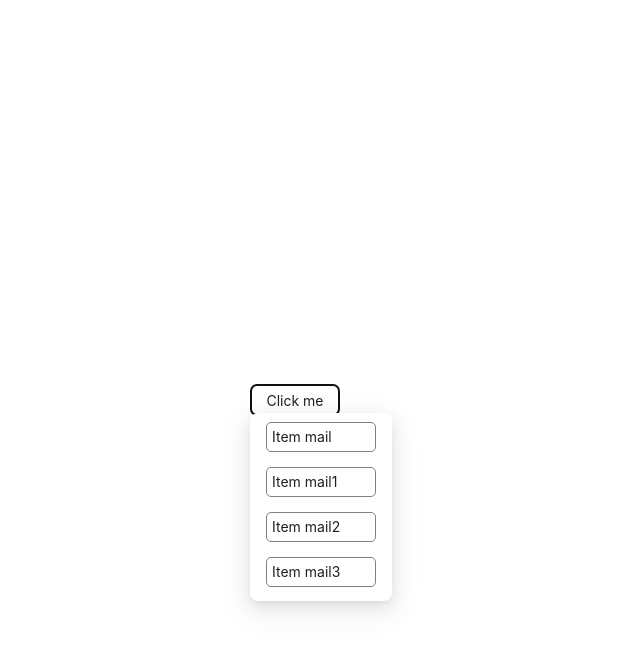
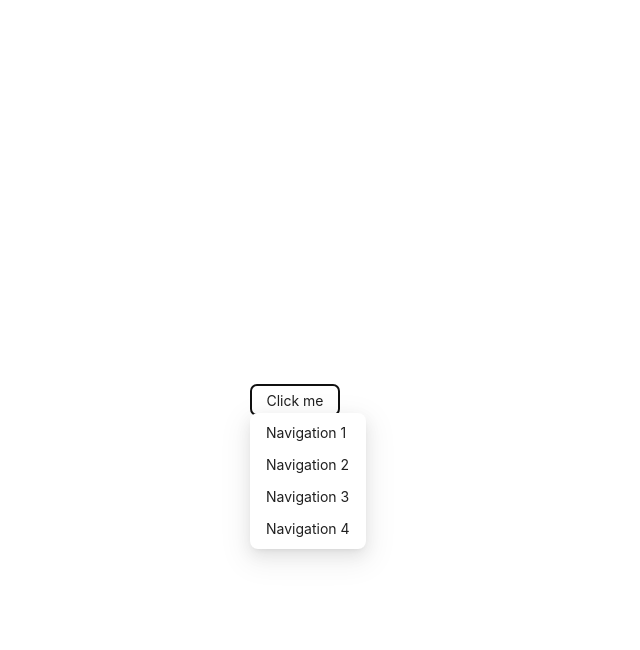
Before and after one commit to Phonng/antd-menu-with-dnd, a React (Vite) app: page / in a window 1280 px wide. Both pictures are taken after a click on the link "Click me". Shown: the top 650 px of the page, without its empty margins (345-985 px from the left). Built offline with nearby package versions, Linux system fonts and the light colour scheme.

Commit message:
feat change to hook (#3)
Co-authored-by: phong.vh <phong.vh@kiotviet.com>

```diff
--- a/src/App.tsx
+++ b/src/App.tsx
@@ -7,156 +7,32 @@ import {
   useSensors,
 } from "@dnd-kit/core";
 import type { MenuProps } from "antd";
-import { Button, Dropdown } from "antd";
+import { Button } from "antd";
 
-import {
-  SortableContext,
-  rectSortingStrategy,
-  sortableKeyboardCoordinates,
-  useSortable,
-} from "@dnd-kit/sortable";
-import { CSS } from "@dnd-kit/utilities";
 import { useState } from "react";
-import { arrayMove, insertAtIndex, removeAtIndex } from "./utils/array";
+import SortableDropDownMenu from "./components/dropdownDnD";
 type MenuItem = Required<MenuProps>["items"][number];
-// const SortableItem = ({ id, children }) => {
-//   const { attributes, listeners, setNodeRef, transform, transition } =
-//     useSortable({
-//       id,
-//     });
-
-//   const itemStyle = {
-//     transform: CSS.Transform.toString(transform),
-//     transition,
-//   };
-
-//   return (
-//     <div style={itemStyle} ref={setNodeRef} {...attributes} {...listeners}>
-//       {children}
-//     </div>
-//   );
-// };
-const moveBetweenContainers = (
-  items,
-  activeContainer,
-  activeIndex,
-  overContainer,
-  overIndex,
-  item
-) => {
-  return {
-    ...items,
-    [overContainer]: insertAtIndex(items[overContainer], overIndex, item),
-  };
-};
-const SortableItem = (props) => {
-  const { attributes, listeners, setNodeRef, transform, transition } =
-    useSortable({ id: props.id });
-  const itemStyle = {
-    transform: CSS.Transform.toString(transform),
-    transition,
-    width: 110,
-    height: 30,
-    display: "flex",
-    alignItems: "center",
-    paddingLeft: 5,
-    border: "1px solid gray",
-    borderRadius: 5,
-    marginBottom: 5,
-    userSelect: "none",
-    cursor: "grab",
-    boxSizing: "border-box",
-  };
-  return (
-    <div style={itemStyle} ref={setNodeRef} {...attributes} {...listeners}>
-      Item {props.id}
-    </div>
-  );
-};
-const initialSortItemKeys: string[] = ["mail", "mail1", "mail2", "mail3"];
 
 const initialItems: MenuItem[] = [
   {
-    label: (
-      <SortableItem id="mail" key="mail">
-        Navigation 1
-      </SortableItem>
-    ),
+    label: " Navigation 1",
     key: "mail",
   },
   {
-    label: (
-      <SortableItem id="mail1" key="mail1">
-        Navigation 2
-      </SortableItem>
-    ),
+    label: " Navigation 2",
     key: "mail1",
   },
   {
-    label: (
-      <SortableItem id="mail2" key="mail2">
-        Navigation 3
-      </SortableItem>
-    ),
+    label: " Navigation 3",
     key: "mail2",
   },
   {
-    label: (
-      <SortableItem id="mail3" key="mail3">
-        Navigation 4
-      </SortableItem>
-    ),
+    label: " Navigation 4",
     key: "mail3",
   },
 ];
-const Menu = ({ items, sortItemKeys }) => {
-  const id = "menu2";
-  const { setNodeRef } = useDroppable({ id });
 
-  return (
-    <SortableContext
-      id={id}
-      items={sortItemKeys}
-      strategy={rectSortingStrategy}
-    >
-      <div ref={setNodeRef}>
-        <Dropdown menu={{ items }} trigger={["click"]}>
-          <a onClick={(e) => e.preventDefault()}>
-            <Button>Click me</Button>
-          </a>
-        </Dropdown>
-      </div>
-    </SortableContext>
-  );
-};
 function App() {
-  const [sortItemKeys, setSortItemKeys] = useState(initialSortItemKeys);
-  const [items, setItems] = useState(initialItems);
-  const sensors = useSensors(
-    useSensor(PointerSensor),
-    useSensor(KeyboardSensor, {
-      coordinateGetter: sortableKeyboardCoordinates,
-    })
-  );
-  const handleDragEnd = ({ active, over }) => {
-    if (!over) {
-      return;
-    }
-
-    if (active.id !== over.id) {
-      const activeIndex = active.data.current.sortable.index;
-      const overIndex = over.data.current?.sortable.index || 0;
-      const newSortedItems = arrayMove(sortItemKeys, activeIndex, overIndex);
-      setSortItemKeys(newSortedItems);
-      setItems((items) => {
-        const newItems = newSortedItems.map((value) =>
-          items.find((obj) => obj.key === value)
-        );
-        return newItems;
-      });
-    }
-  };
-
   const containerStyle = {
     display: "flex",
     justifyContent: "center",
@@ -164,13 +40,19 @@ function App() {
     width: "100vw",
     height: "100vh",
   };
+  const [value, setValue] = useState<MenuItem[]>(initialItems);
+  const handleChange = (newItems: MenuItem[]) => {
+    setValue(newItems);
+  };
 
   return (
-    <DndContext sensors={sensors} onDragEnd={handleDragEnd}>
-      <div style={containerStyle}>
-        <Menu items={items} sortItemKeys={sortItemKeys} />
-      </div>
-    </DndContext>
+    <div style={containerStyle}>
+      <SortableDropDownMenu value={value} onChange={handleChange}>
+        <a onClick={(e) => e.preventDefault()}>
+          <Button>Click me</Button>
+        </a>
+      </SortableDropDownMenu>
+    </div>
   );
 }
 
--- /dev/null
+++ b/src/components/dropdownDnD.tsx
@@ -0,0 +1,126 @@
+import {
+  DndContext,
+  KeyboardSensor,
+  PointerSensor,
+  useDroppable,
+  useSensor,
+  useSensors,
+} from "@dnd-kit/core";
+import {
+  SortableContext,
+  arrayMove,
+  rectSortingStrategy,
+  sortableKeyboardCoordinates,
+  useSortable,
+} from "@dnd-kit/sortable";
+import { CSS } from "@dnd-kit/utilities";
+import { Dropdown } from "antd";
+import { useState } from "react";
+
+type MenuItem = Required<MenuProps>["items"][number];
+
+const SortableItem = ({ id, item }) => {
+  const { attributes, listeners, setNodeRef, transform, transition } =
+    useSortable({
+      id,
+    });
+
+  const itemStyle = {
+    transform: CSS.Transform.toString(transform),
+    transition,
+  };
+
+  return (
+    <div style={itemStyle} ref={setNodeRef} {...attributes} {...listeners}>
+      {item}
+    </div>
+  );
+};
+
+const useSortableMenu = ({
+  value,
+  onChange,
+}: {
+  value: MenuItem[];
+  onChange: () => void;
+}) => {
+  const formatValue = (value || []).map((item) => ({
+    label: <SortableItem id={item.key} key={item.key} item={item.label} />,
+    key: item.key,
+  }));
+
+  const [sortItemKeys, setSortItemKeys] = useState(
+    value.map((item) => item.key)
+  );
+  // const sortItemKeys = value.map((item) => item.key);
+  // const items = formatValue;
+  const [items, setItems] = useState(formatValue);
+
+  const sensors = useSensors(
+    useSensor(PointerSensor),
+    useSensor(KeyboardSensor, {
+      coordinateGetter: sortableKeyboardCoordinates,
+    })
+  );
+
+  const handleDragEnd = ({ active, over }) => {
+    if (!over) {
+      return;
+    }
+
+    if (active.id !== over.id) {
+      const activeIndex = active.data.current.sortable.index;
+      const overIndex = over.data.current?.sortable.index || 0;
+      const newSortedItems = arrayMove(sortItemKeys, activeIndex, overIndex);
+      const newItems = newSortedItems.map((value) =>
+        items.find((obj) => obj.key === value)
+      );
+      onChange(newItems);
+      setSortItemKeys(newSortedItems);
+      setItems(newItems);
+    }
+  };
+
+  return {
+    sortItemKeys,
+    items,
+    sensors,
+    handleDragEnd,
+  };
+};
+
+const SortableDropDownMenu = ({
+  value,
+  onChange,
+  children,
+}: {
+  children: React.ReactNode;
+  onChange: () => void;
+  children: ReactNode;
+}) => {
+  const { sortItemKeys, items, sensors, handleDragEnd } = useSortableMenu({
+    value,
+    onChange,
+  });
+
+  const id = "menu2";
+  const { setNodeRef } = useDroppable({ id });
+
+  return (
+    <DndContext sensors={sensors} onDragEnd={handleDragEnd}>
+      <SortableContext
+        id={id}
+        items={sortItemKeys}
+        strategy={rectSortingStrategy}
+      >
+        <div ref={setNodeRef}>
+          <Dropdown menu={{ items }} trigger={["click"]}>
+            {children}
+          </Dropdown>
+        </div>
+      </SortableContext>
+    </DndContext>
+  );
+};
+
+export default SortableDropDownMenu;
--- a/src/utils/array.ts
+++ b/src/utils/array.ts
@@ -1,12 +1,4 @@
 import { arrayMove as dndKitArrayMove } from "@dnd-kit/sortable";
-
-export const removeAtIndex = (array, index) => {
-	return [...array.slice(0, index), ...array.slice(index + 1)];
-};
-
-export const insertAtIndex = (array, index, item) => {
-	return [...array.slice(0, index), item, ...array.slice(index)];
-};
 
 export const arrayMove = (array, oldIndex, newIndex) => {
 	return dndKitArrayMove(array, oldIndex, newIndex);
```
